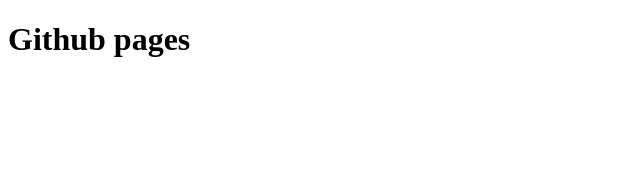
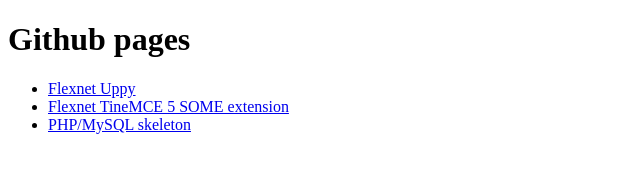
Before and after one commit to wegeberg/wegeberg.github.io, a plain HTML site: page index.html in a window 1280 px wide. Shown: the whole page, without its empty margins (0-640 px from the left). Drawn offline with Linux system fonts and the light colour scheme.

Commit message:
Added links to pub repositories

```diff
--- a/index.html
+++ b/index.html
@@ -7,5 +7,22 @@
 </head>
 <body>
     <h1>Github pages</h1>
+    <ul>
+        <li>
+            <a href="https://github.com/wegeberg/flexnet-uppy">
+                Flexnet Uppy
+            </a>
+        </li>
+        <li>
+            <a href="https://github.com/wegeberg/flexnet-tinymce5-some">
+                Flexnet TineMCE 5 SOME extension
+            </a>
+        </li>
+        <li>
+            <a href="https://github.com/wegeberg/php-mysql-skeleton">
+                PHP/MySQL skeleton
+            </a>
+        </li>
+    </ul>
 </body>
 </html>
```
